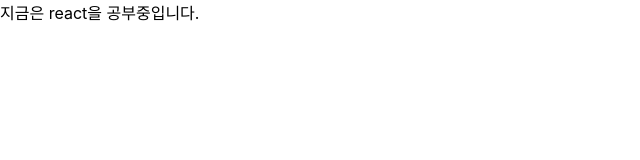
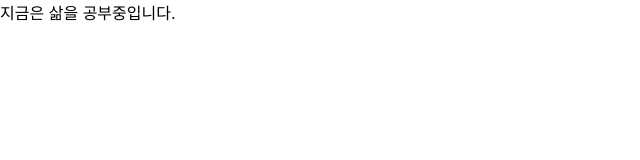
Before and after one commit to DongwookJeong/react_start, a React (Create React App) app in the folder start/: page / in a window 1280 px wide. Shown: the top 160 px of the page, without its empty margins (0-640 px from the left). Built offline with nearby package versions, Linux system fonts and the light colour scheme.

Commit message:
defaultProps 설정 방법

```diff
--- a/start/src/App.js
+++ b/start/src/App.js
@@ -1,7 +1,7 @@
 import MyComponent from "./MyComponent";
 
 const App = () => {
-  return <MyComponent name = "react"/>;
+  return <MyComponent/>;
 };
 
 export default App;
--- a/start/src/MyComponent.js
+++ b/start/src/MyComponent.js
@@ -2,4 +2,8 @@
     return <div>지금은 {props.name}을 공부중입니다.</div>
 };
 
+MyComponent.defaultProps = {
+    name : '삶'
+};
+
 export default MyComponent;
```
